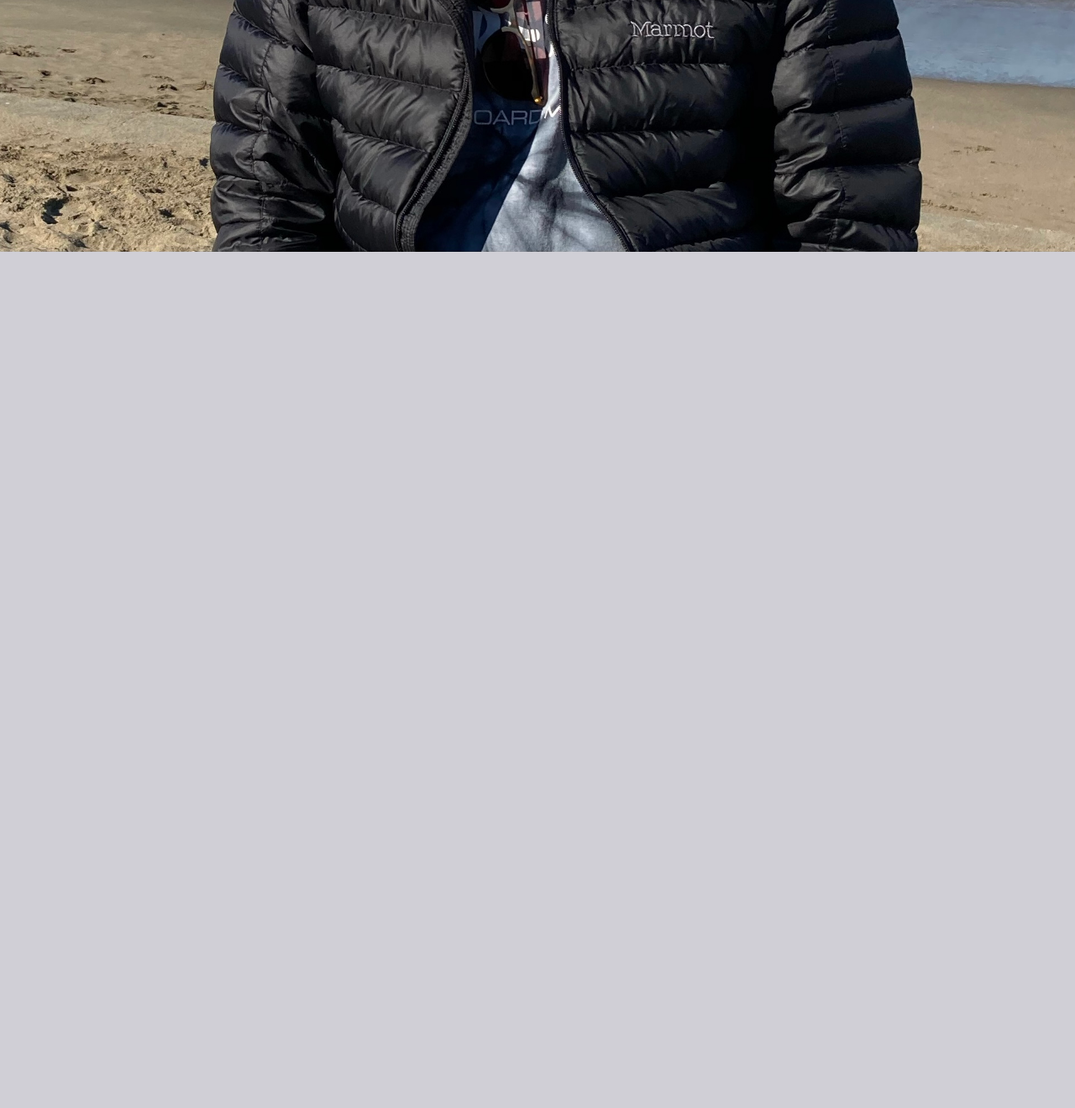
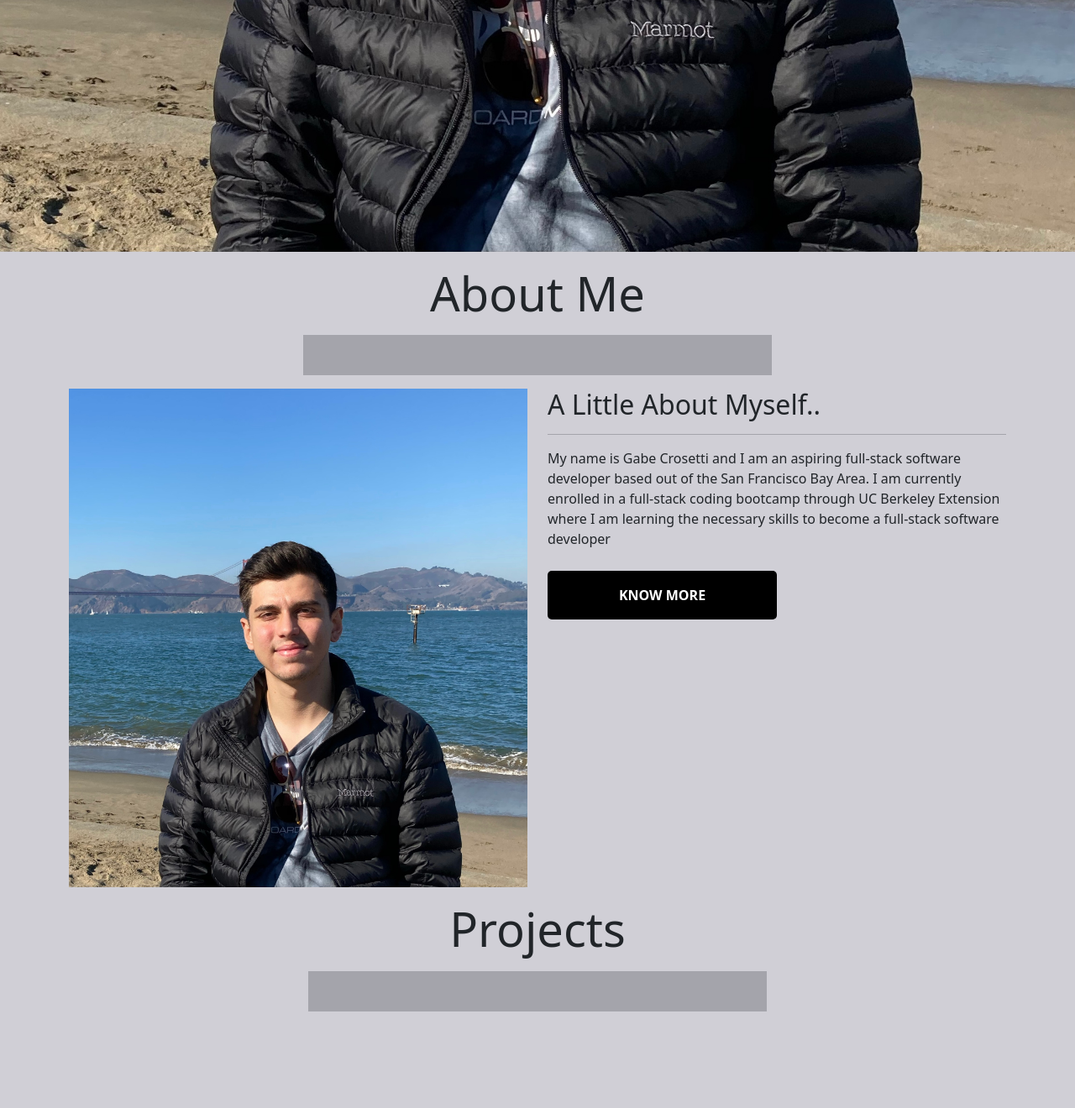
Before and after one commit to gabrielcrosetti/updated-portfolio, a plain HTML site: page index.html in a window 1280 px wide. Shown: the part 1094-2414 px from the top of the page at 84% size. Before the commit the page ends 1394 px from the top, so only its background shows below. Drawn offline with nearby package versions, Linux system fonts and the light colour scheme.

Commit message:
Changes to about me section

```diff
--- a/index.html
+++ b/index.html
@@ -22,7 +22,7 @@
     <title>Document</title>
 </head>
 <body>
-    <div>
+    <div id="home">
         <nav class="navbar navbar-expand-lg navbar-dark bg-dark fixed-top">
             <div class="container-fluid">
               <a class="navbar-brand" href="#">Portfolio</a>
@@ -61,5 +61,45 @@
           </div>
     </div>
 
+    <div id="about" class="container mt-3 pb-5">
+        <div class="post-heading text-center">
+            <h3 class="display-4 font-weight-bold">About Me</h3>
+            <hr class="w-50 mx-auto pb-5">
+        </div>
+        <div class="row">
+            <div class="col-lg-6 col-md-6 col-12">
+                <img src="images/portfolio-pic.jpg" class="img-fluid">
+            </div>
+
+            <div class="col-lg-6 col-md-6 col-12">
+                <h2>A Little About Myself..</h2>
+                <hr>
+                <p>My name is Gabe Crosetti and I am an aspiring full-stack software developer
+                    based out of the San Francisco Bay Area. I am currently enrolled in a full-stack coding bootcamp
+                    through UC Berkeley Extension where I am learning the necessary skills to become a full-stack
+                    software developer</p>
+                    <button class="btn w-50 ">
+                        <a href="#">Know More</a>
+                    </button>
+        </div>
+
+    </div>
+
+    <div id="projects" class="container mt-3 pb-5">
+        <div class="post-heading text-center">
+            <h3 class="display-4 font-weight-bold">Projects</h3>
+            <hr class="w-50 mx-auto pb-5">
+        </div>
+        <div class="row">
+            <div class="col-lg-4 col-md-6 col-12 pb-5"></div>
+
+        </div>
+
+    </div>
+
+    <div id="contact" class="">
+
+    </div>
+
 </body>
 </html>
--- a/style.css
+++ b/style.css
@@ -27,7 +27,7 @@ body{
 
 .heading-content{
     position: absolute;
-    top: 40%;
+    top: 50%;
     width: 100%;
     max-width: 100%;
 }
@@ -45,3 +45,25 @@ body{
     color: #fff;
     font-family: 'Monsterrat', sans-serif;
 }
+
+#about .btn {
+    border: 2px solid transparent;
+    width: 40%;
+    padding: 15px 22px;
+    background: #000;
+    border-radius: 5px;
+    margin-top: 10px;
+}
+
+#about .btn a{
+    color: #fff;
+    text-decoration: none;
+    font-size: 1em;
+    font-weight: bold;
+    text-transform: uppercase;
+}
+
+#about .btn:hover {
+    border: 2px solid #1ebba3;
+    cursor: pointer;
+}
```
